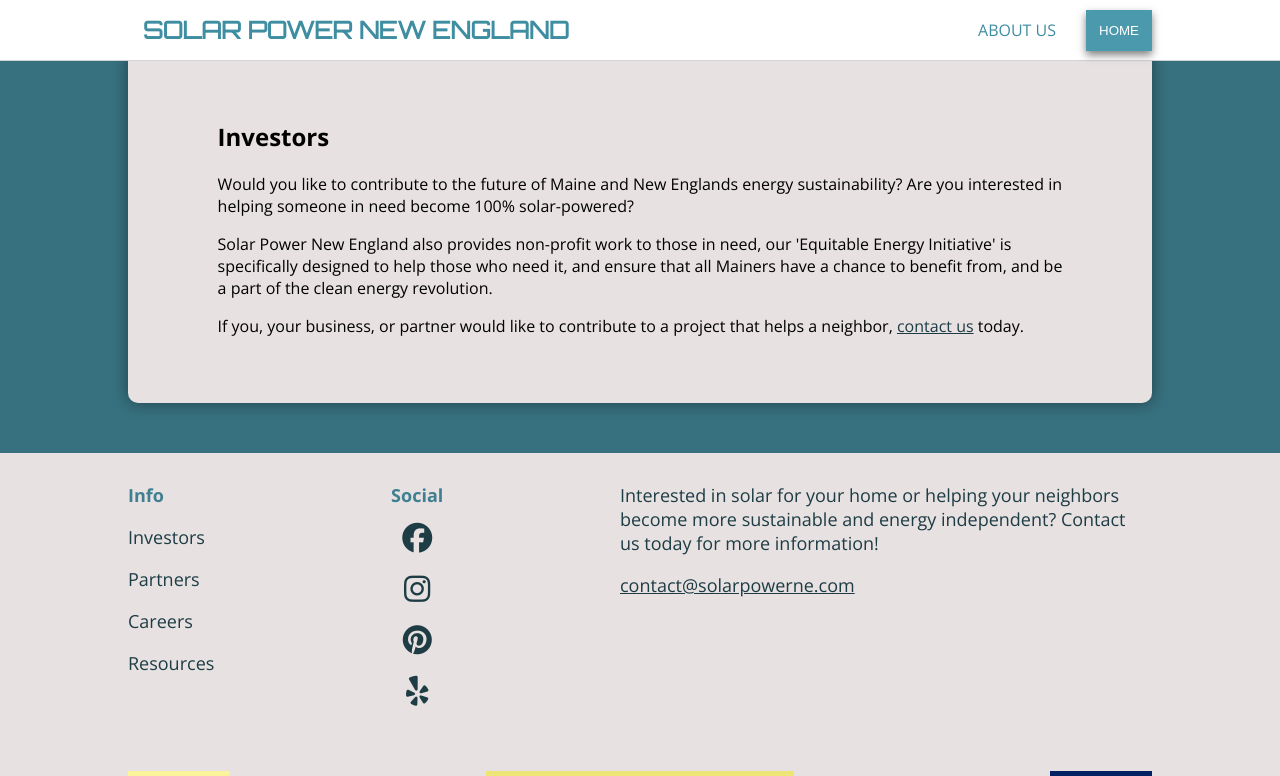
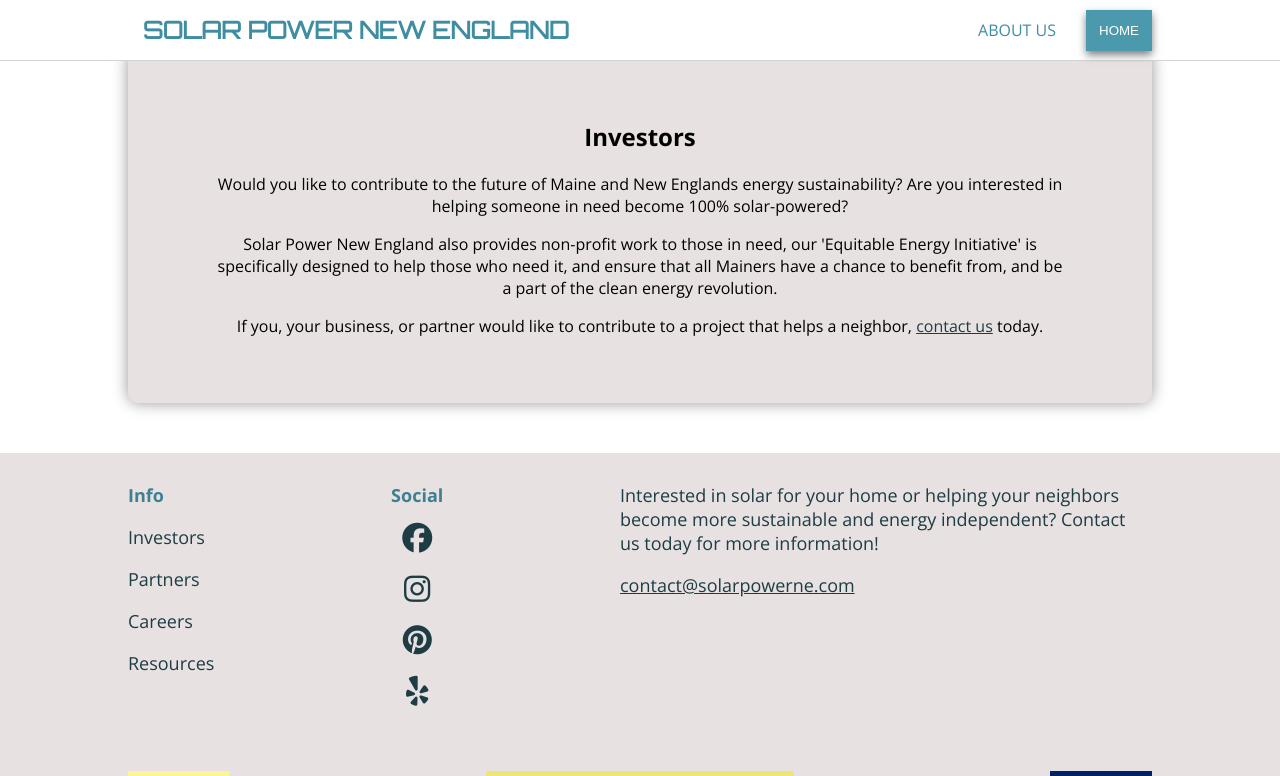
Before and after one commit to robitaille1/solar-ne, a React (Create React App) app: page /investors in a window 1280 px wide. Shown: the top 776 px of the page. Built offline with nearby package versions, Linux system fonts and the light colour scheme.

Commit message:
removed unused styles

```diff
--- a/src/App.css
+++ b/src/App.css
@@ -65,24 +65,6 @@ Link {
   text-decoration: none;
 }
 
-.CareersPage {
-  background-color: rgb(55, 112, 126);
-}
-
-.InvestorsPage {
-  background-color: rgb(55, 112, 126);
-  text-align: left;
-}
-.PartnersPage {
-  background-color: rgb(55, 112, 126);
-}
-
-.ResourcesPage {
-  background-color: rgb(55, 112, 126);
-  text-align: left;
-}
-
-
 @media only screen and (max-width: 600px) {
   .image {
     width: 200px;
```
